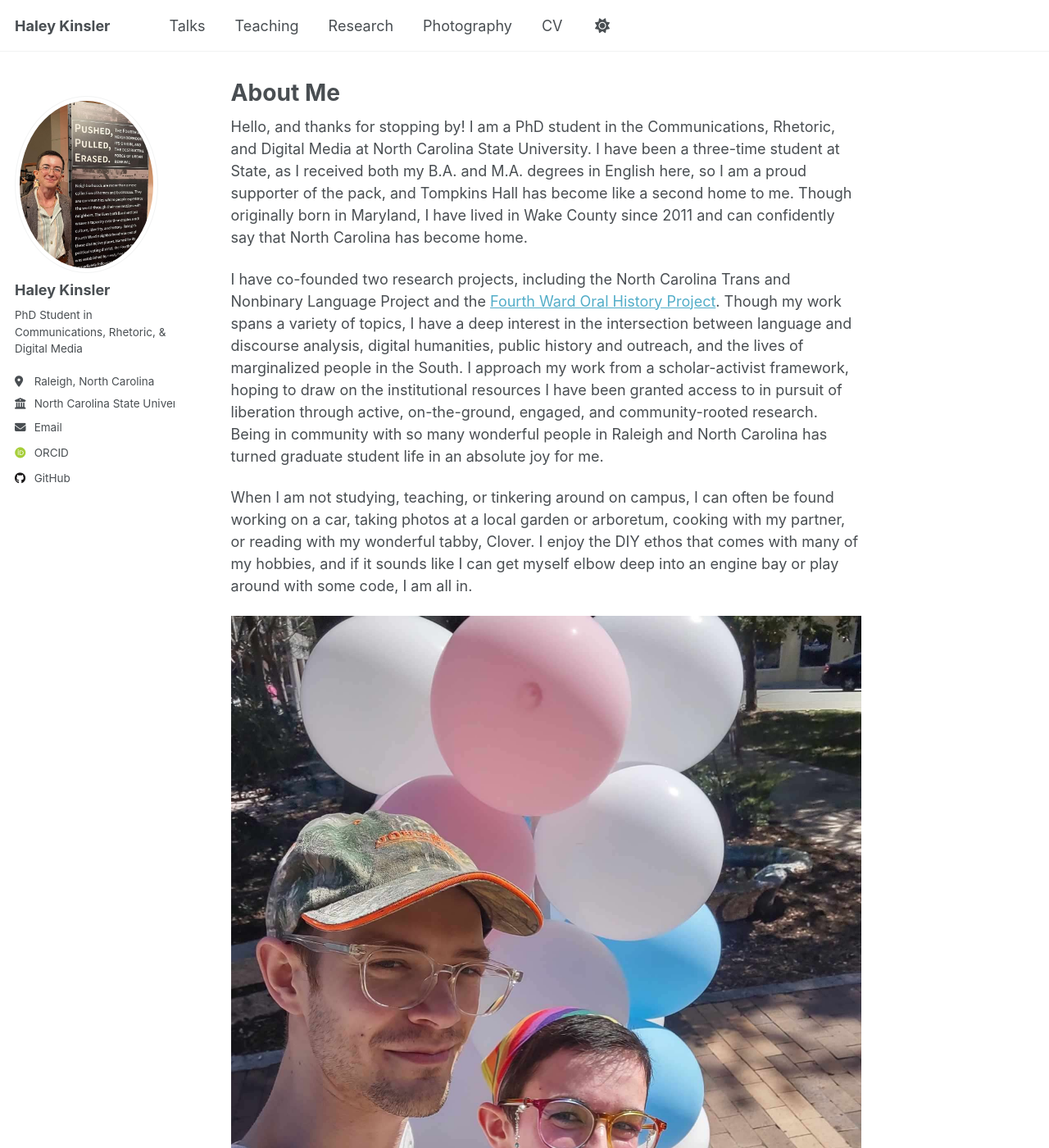
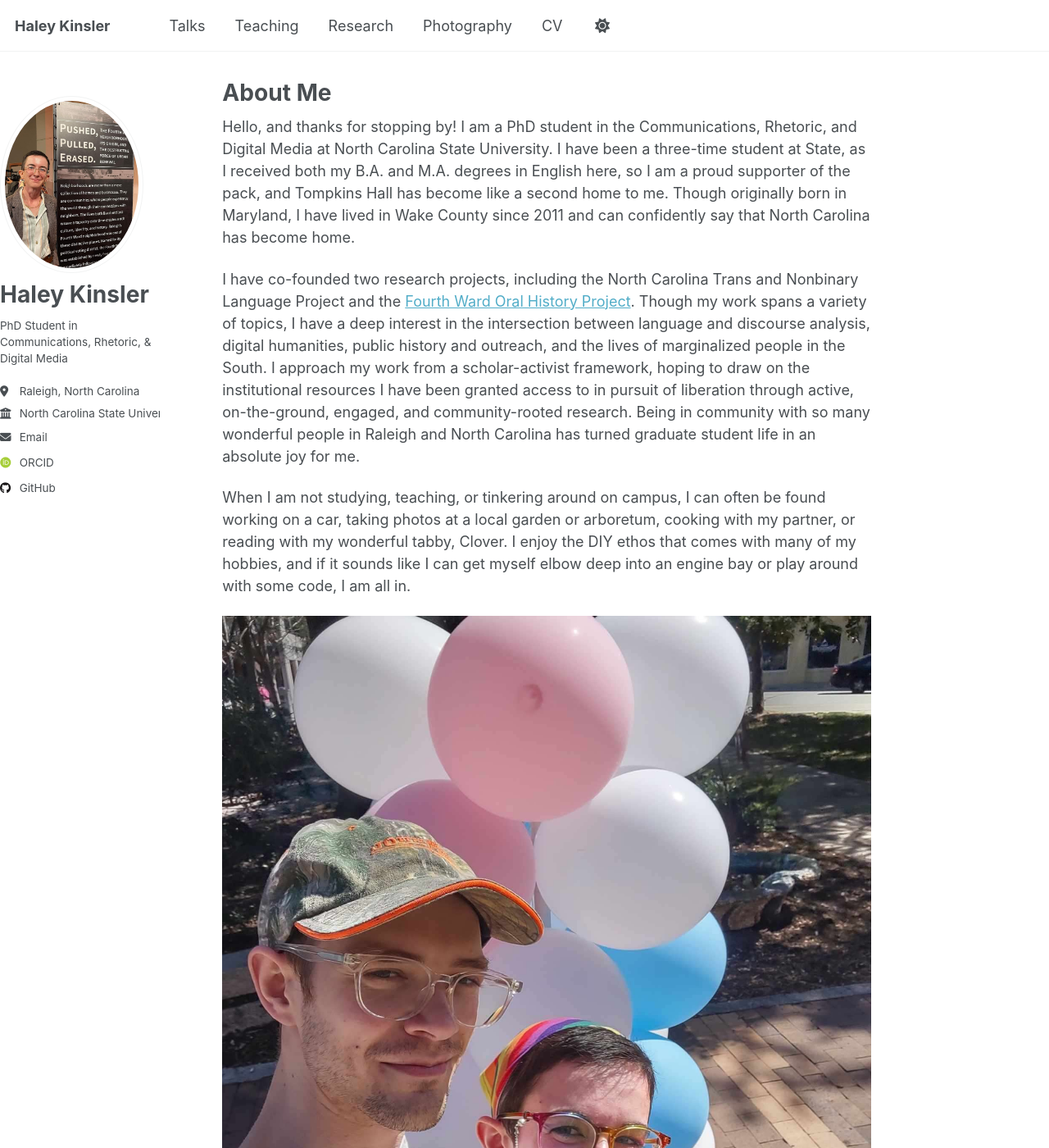
Before and after one commit to hmkinsler/hmkinsler.github.io, a Jekyll site: the page built from _pages/about.md, in a window 1280 px wide and 1400 px high. Shown: the whole window at 82% size. Built offline with Jekyll 4.4.1, drawn with Linux system fonts in a browser that asks for light colours; some web fonts are replaced.

Commit message:
Revising page widths

```diff
--- a/_sass/layout/_page.scss
+++ b/_sass/layout/_page.scss
@@ -6,8 +6,6 @@
   @include container;
   @include clearfix;
   margin-top: 2em;
-  padding-left: 1em;
-  padding-right: 1em;
   animation: intro 0.3s both;
   animation-delay: 0.35s;
 
--- a/_sass/layout/_sidebar.scss
+++ b/_sass/layout/_sidebar.scss
@@ -129,7 +129,7 @@
 }
 .sidebar .author__name {
   font-family: $sans-serif;
-  font-size: $type-size-5;
+  font-size: $type-size-3;
 }
 
 .sidebar .author__desktop {
```
